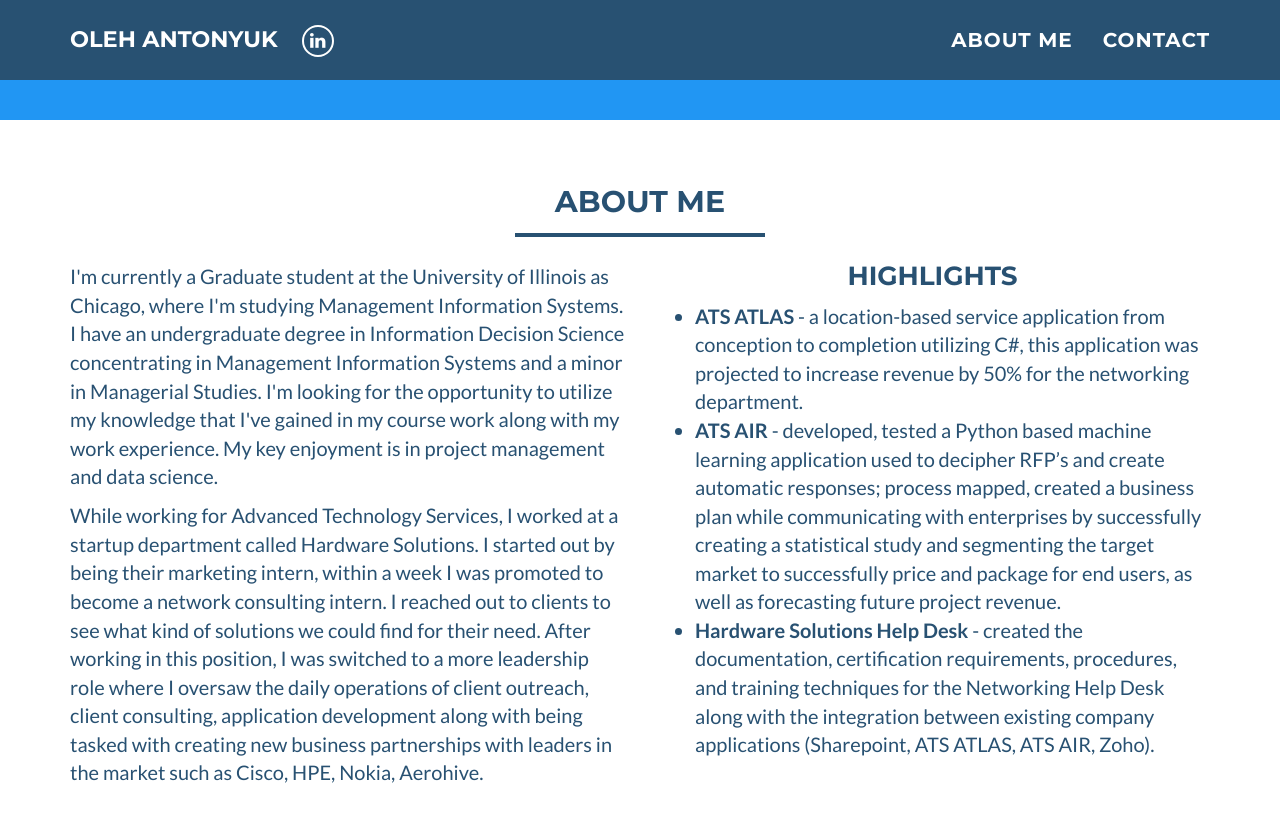
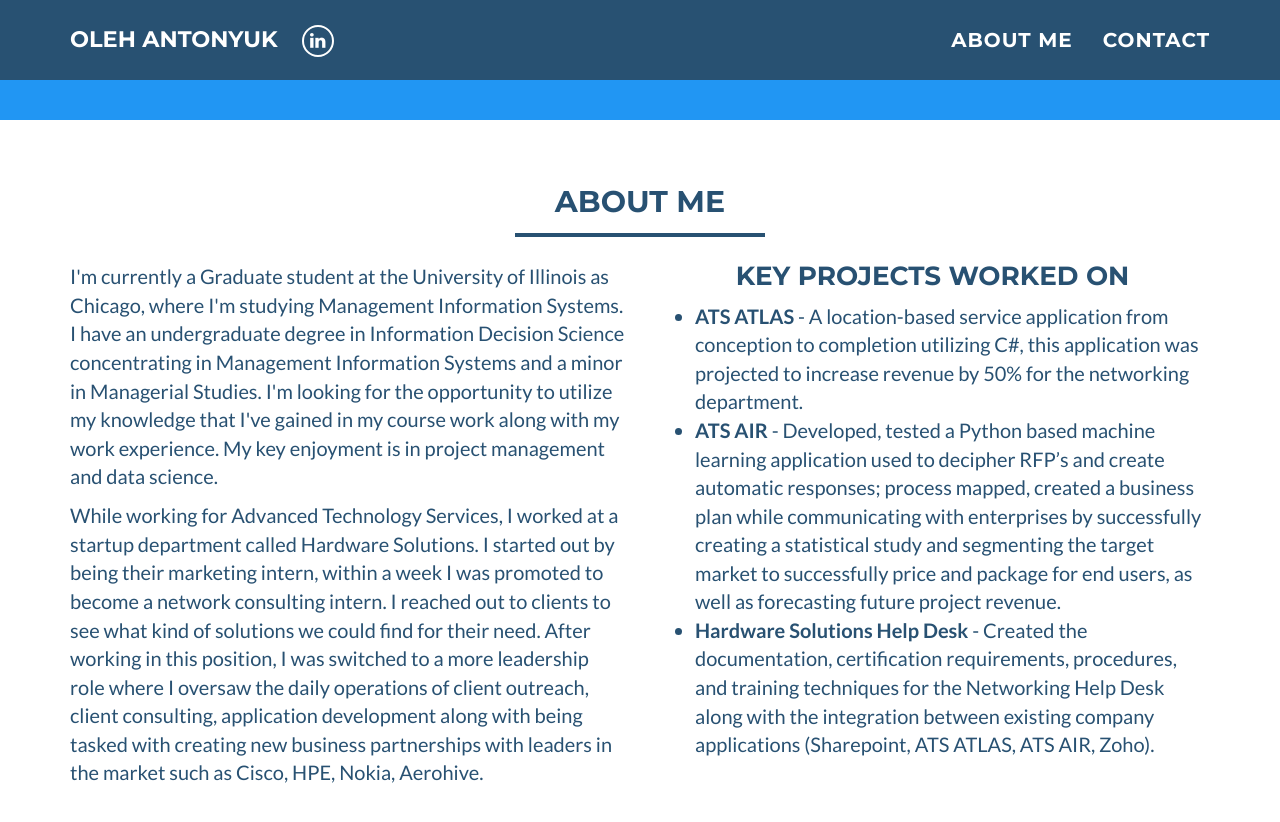
Before and after one commit to aaronzheng22/aaronzheng22, a Jekyll site: the page index.html, which Jekyll copies as it is, in a window 1280 px wide and 900 px high, scrolled down 454 px. Shown: the top 822 px of the window. Built offline with Jekyll 4.4.1, drawn with Linux system fonts in a browser that asks for light colours.

Commit message:
Spelling

```diff
--- a/index.html
+++ b/index.html
@@ -105,18 +105,18 @@ I'm currently a Graduate student at the University of Illinois as Chicago, where
         </p>
       </div>
         <div class="col-sm-6">
-            <center><h3 style="margin-top:0;">Highlights</h3></center>
+            <center><h3 style="margin-top:0;">Key Projects Worked On</h3></center>
             <ul>
                 <li>
-                    <strong>ATS ATLAS</strong> - a location-based service application from conception to completion utilizing C#, this application was projected to
+                    <strong>ATS ATLAS</strong> - A location-based service application from conception to completion utilizing C#, this application was projected to
                     increase revenue by 50% for the networking department.
                 </li>
                 <li>
-                    <strong>ATS AIR</strong> - developed, tested a Python based machine learning application used to decipher RFP’s and create automatic responses;
+                    <strong>ATS AIR</strong> - Developed, tested a Python based machine learning application used to decipher RFP’s and create automatic responses;
                     process mapped, created a business plan while communicating with enterprises by successfully creating a statistical study and
                     segmenting the target market to successfully price and package for end users, as well as forecasting future project revenue.
                 <li>
-                    <strong>Hardware Solutions Help Desk</strong>  - created the documentation, certification requirements, procedures, and training techniques for the
+                    <strong>Hardware Solutions Help Desk</strong>  - Created the documentation, certification requirements, procedures, and training techniques for the
                     Networking Help Desk along with the integration between existing company applications (Sharepoint, ATS ATLAS, ATS AIR, Zoho).
                 </li>
 
```
